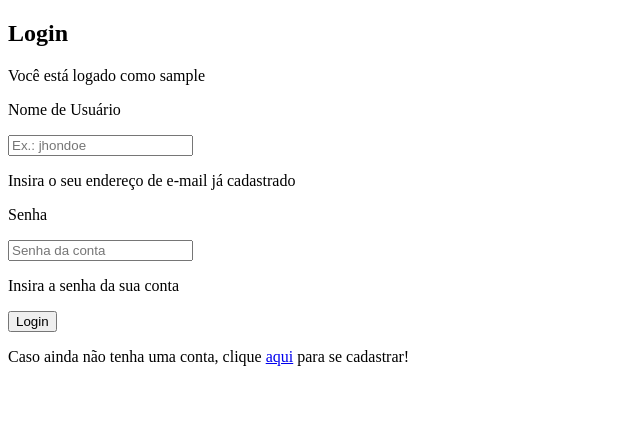
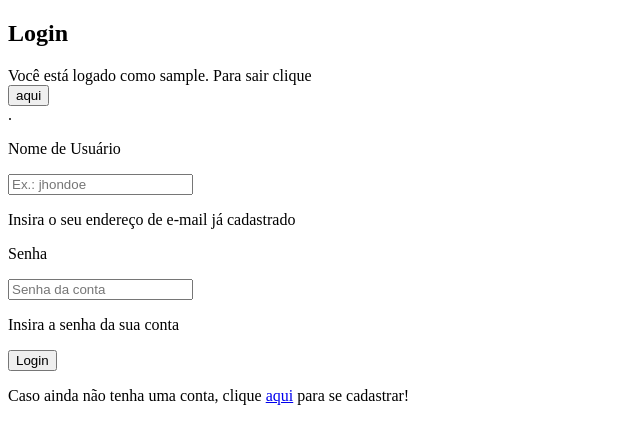
Before and after one commit to acorreiacruz/todoapp, a Django app: template usuarios/templates/usuarios/pages/login.html in a window 1280 px wide. Shown: the top 444 px of the page, without its empty margins (0-640 px from the left). Run offline with Django 4.2, Linux system fonts and the light colour scheme; a user stored in the database is signed in; tables that the repository leaves empty hold one stand-in row (values such as "Sample post"); the template is opened without the code that fills it: values that come from a table or form of the project are taken from there, most other values are stand-ins (such as "Sample title", 1, 10 or a date in 2020); parts of the project's set-up code (start-up, migrations or seed data) failed here and were passed over.

Commit message:
Aplicando pequenas alterações no template login.html

```diff
--- a/usuarios/templates/usuarios/pages/login.html
+++ b/usuarios/templates/usuarios/pages/login.html
@@ -9,7 +9,14 @@
 <body>
     <h2>Login</h2>
     {% if request.user.is_authenticated %}
-        <p>Você está logado como {{ request.user.username }}</p>
+        <div>
+            Você está logado como {{ request.user.username }}. Para sair clique
+            <form action="{% url 'usuarios:logout' %}"  method="POST" >
+                {% csrf_token %}
+                <input type="text" hidden value="{{ request.user.username }}" name="user">
+                <button type="submit">aqui</button>
+            </form>.
+        </div>
     {% endif %}
     <form action="{{ form_action }}" method="POST">
         {% csrf_token %}
```
